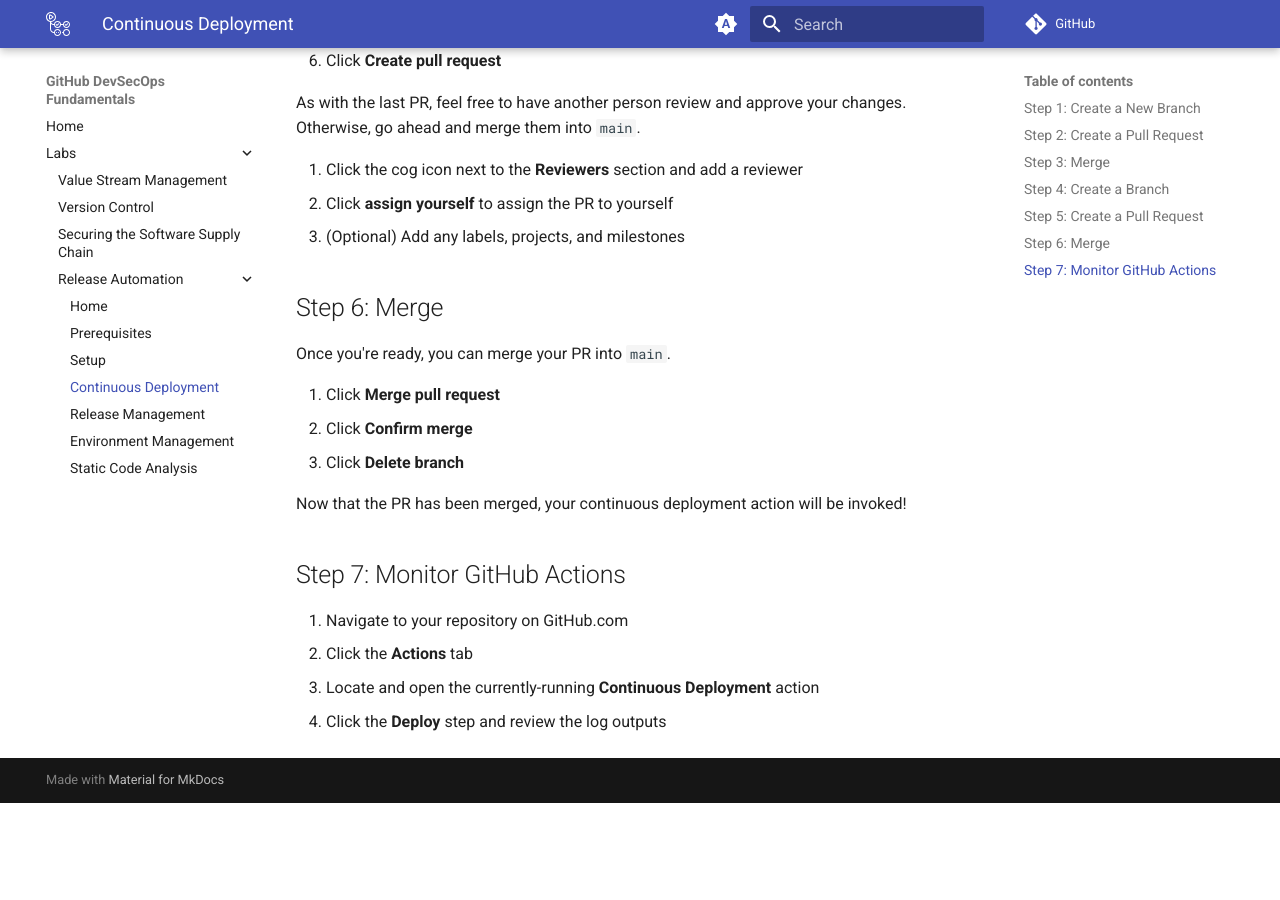
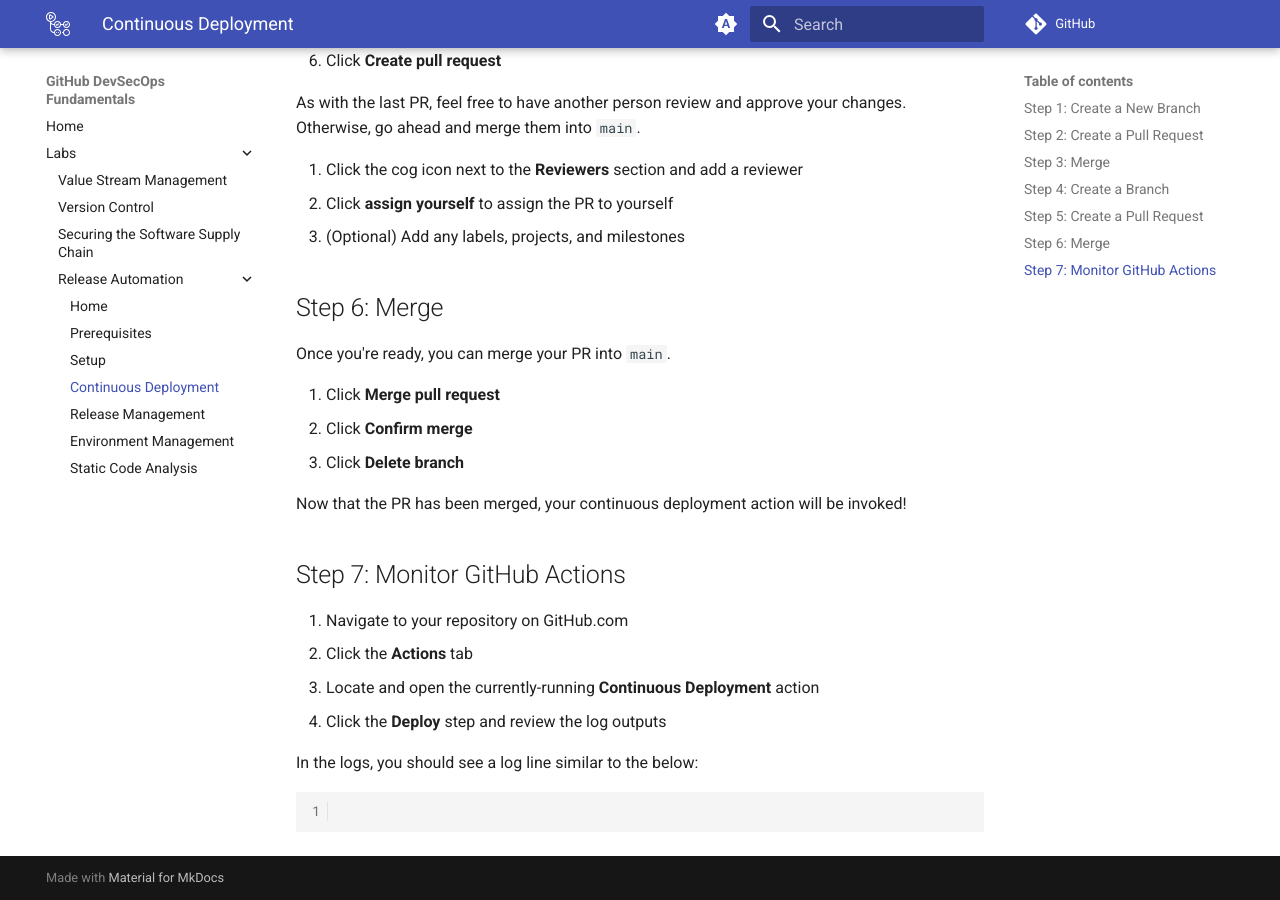
Before and after one commit to ncalteen/github-devsecops-fundamentals, an MkDocs documentation site: the page built from docs/Release-Automation/continuous-deployment.md, in a window 1280 px wide and 900 px high, scrolled down 3615 px. Built offline with MkDocs 1.6.1 and Material for MkDocs 9.7.7, drawn with Linux system fonts in a browser that asks for light colours; comment, search, counter and statistics services are not loaded; before the commit the page ends 4418 px from its top, so only the background shows below that.

Commit message:
Update docs

````diff
--- a/docs/Release-Automation/continuous-deployment.md
+++ b/docs/Release-Automation/continuous-deployment.md
@@ -195,3 +195,9 @@
 1. Click the **Actions** tab
 1. Locate and open the currently-running **Continuous Deployment** action
 1. Click the **Deploy** step and review the log outputs
+
+In the logs, you should see a log line similar to the below:
+
+```plain
+
+```
````
